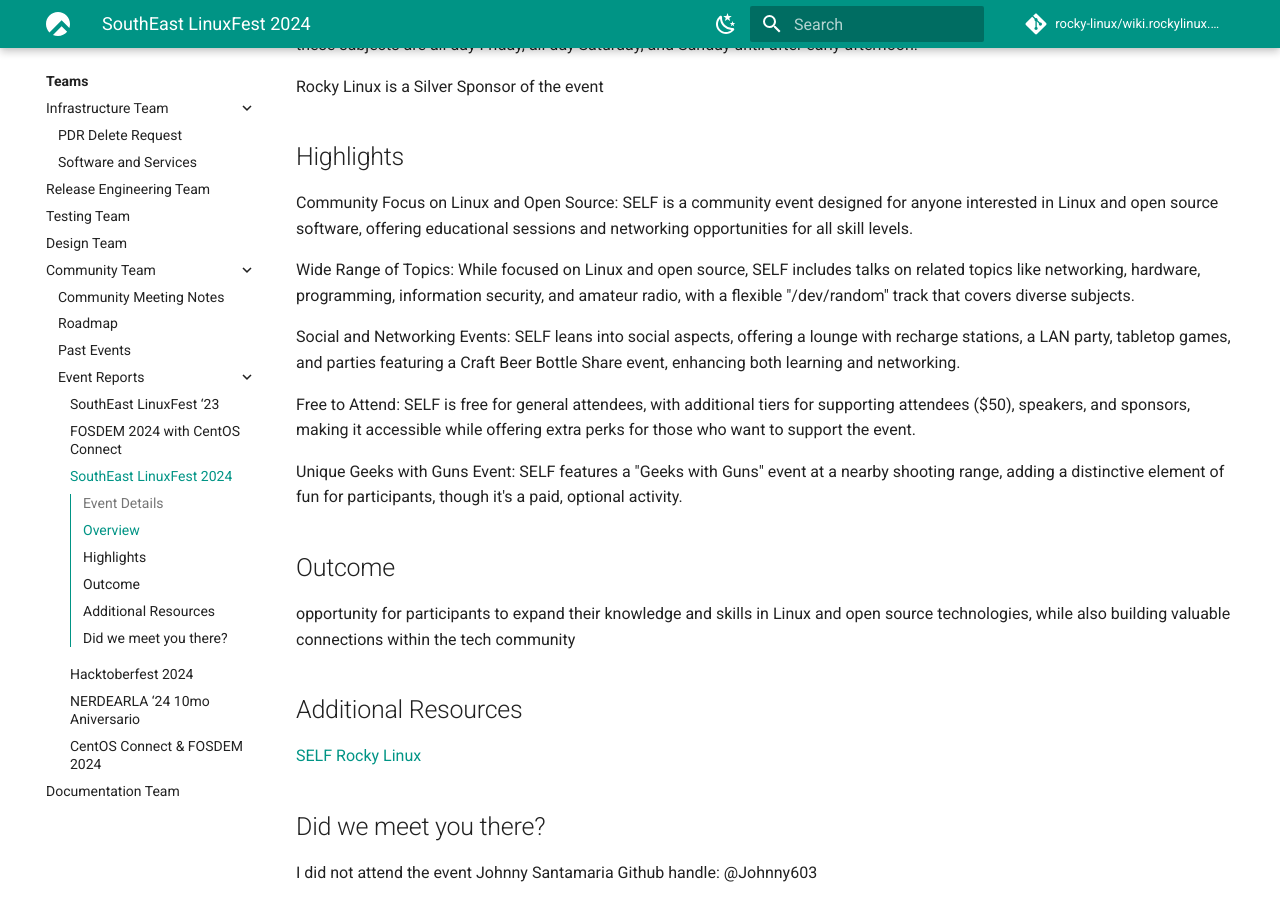
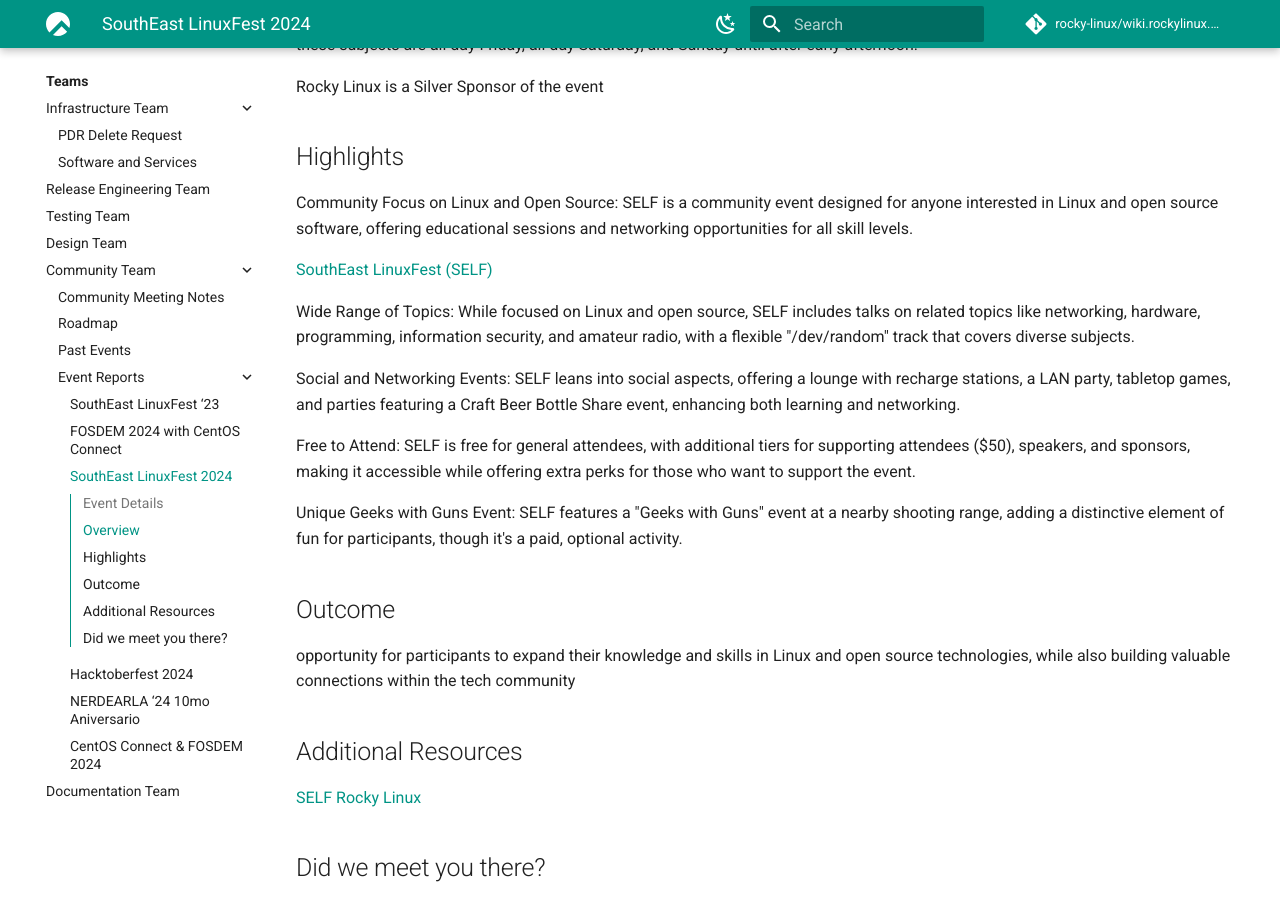
Before and after one commit to rocky-linux/wiki.rockylinux.org, an MkDocs documentation site: the page built from docs/team/community/event-reports/24SELF.md, in a window 1280 px wide and 900 px high, scrolled down 760 px. Built offline with MkDocs 1.6.1 and Material for MkDocs 9.7.7, drawn with Linux system fonts in a browser that asks for light colours; comment, search, counter and statistics services are not loaded.

Commit message:
Update 24SELF.md

```diff
--- a/docs/team/community/event-reports/24SELF.md
+++ b/docs/team/community/event-reports/24SELF.md
@@ -23,6 +23,8 @@
 ## Highlights
 Community Focus on Linux and Open Source: SELF is a community event designed for anyone interested in Linux and open source software, offering educational sessions and networking opportunities for all skill levels.
 
+[SouthEast LinuxFest (SELF)](http://event-reports/24SELF.md)
+
 Wide Range of Topics: While focused on Linux and open source, SELF includes talks on related topics like networking, hardware, programming, information security, and amateur radio, with a flexible "/dev/random" track that covers diverse subjects.
 
 Social and Networking Events: SELF leans into social aspects, offering a lounge with recharge stations, a LAN party, tabletop games, and parties featuring a Craft Beer Bottle Share event, enhancing both learning and networking.
```
